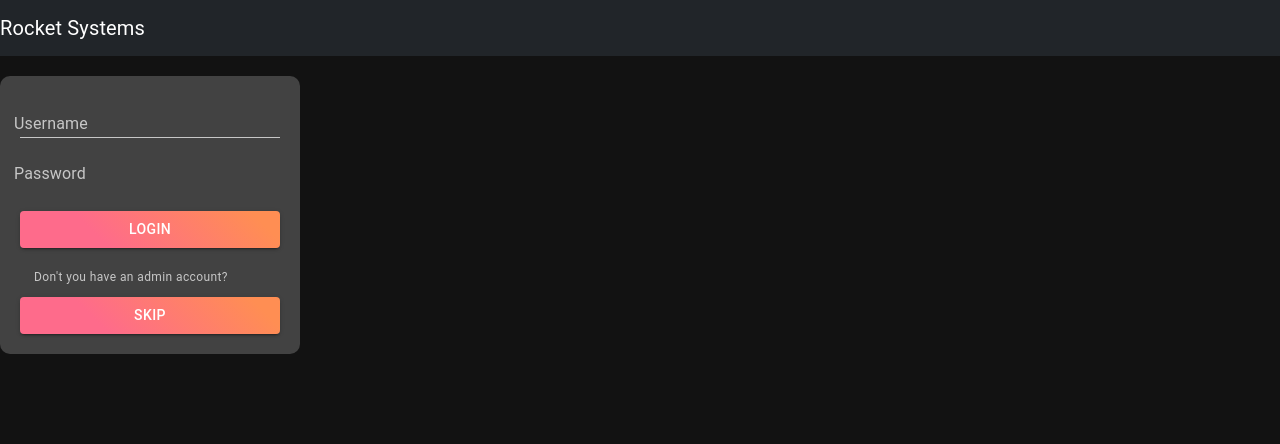
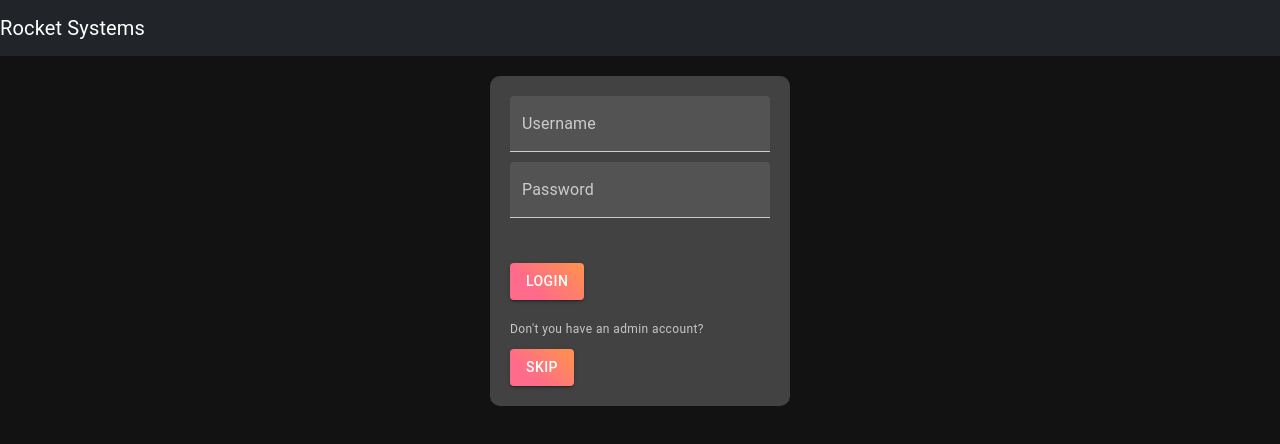
Before and after one commit to Requasar/Rocket_App, a React (Create React App) app: page /auth in a window 1280 px wide. Shown: the top 444 px of the page. Built offline with nearby package versions, Linux system fonts and the light colour scheme.

Commit message:
Bug fixes about thead error and login input error

```diff
--- a/src/components/ListRocketComponent.js
+++ b/src/components/ListRocketComponent.js
@@ -1,19 +1,23 @@
-import React, { useEffect, useState } from 'react'
-import { deleteRocket, listRocket } from '../services/RocketService'
-import { useNavigate } from 'react-router-dom'
+import React, { useEffect, useState } from 'react';
+import { deleteRocket, listRocket } from '../services/RocketService';
+import { useNavigate } from 'react-router-dom';
 import './ListRocketComponent.css';
 
 const ListRocketComponent = () => {
-
-    const [rocket, setRocket] = useState([]) // state to store the rockets we can pass the initial values with useState hook
+    const [rocket, setRocket] = useState([]); // state to store the rockets we can pass the initial values with useState hook
     const [searchTerm, setSearchTerm] = useState(""); // state to store the search term
     const [theme, setTheme] = useState("dark");
 
     const navigator = useNavigate();
 
     useEffect(() => {
-        getAllRockets(); //we call the function to get all rockets
-    }, [])
+        const token = localStorage.getItem('token');
+        if (!token) {
+            navigator('/login');
+        } else {
+            getAllRockets();
+        }
+    }, []);
 
     useEffect(() => {
         document.body.className = theme;
@@ -28,8 +32,7 @@ const ListRocketComponent = () => {
     }
 
     function addNewRocket() {
-        navigator('/rocket/add-rocket'); //Navigate hook to navigate to the add-rocket page, new page So when button clicked function calls this part and
-                                  //We went into new page which is /add-rocket
+        navigator('/rocket/add-rocket'); //Navigate hook to navigate to the add-rocket page
     }
 
     function updateRocket(id) {
@@ -77,7 +80,7 @@ const ListRocketComponent = () => {
             </div>
 
             <table className='table table-striped table-bordered'>
-                <thead> {/* table columns*/}
+                <thead>
                     <tr>
                         <th>ID</th>
                         <th>Name</th>
@@ -91,7 +94,7 @@ const ListRocketComponent = () => {
                 </thead>
                 <tbody>
                     {
-                        filteredRockets.map((rocket, index) => (
+                        filteredRockets.map((rocket) => (
                             <tr key={rocket.id}>
                                 <td>{rocket.id}</td>
                                 <td>{rocket.name}</td>
--- a/src/components/Login.js
+++ b/src/components/Login.js
@@ -1,22 +1,21 @@
 import React, { useState } from "react";
-import { FormControl, Input, Button, InputLabel, FormHelperText, CssBaseline } from "@mui/material";
+import { TextField, Button, FormHelperText, CssBaseline } from "@mui/material";
 import { ThemeProvider, createTheme } from "@mui/material/styles";
-import axios from 'axios';  // axios'ı import ettik
+import axios from 'axios';
 
 function Login() {
-
   const [username, setUsername] = useState("");
   const [password, setPassword] = useState("");
   const [error, setError] = useState('');
   const [message, setMessage] = useState('');
 
   const handleUsername = (value) => {
-    setUsername(value)
-  }
+    setUsername(value);
+  };
 
   const handlePassword = (value) => {
-    setPassword(value)
-  }
+    setPassword(value);
+  };
 
   const handleLogin = async () => {
     try {
@@ -25,27 +24,30 @@ function Login() {
         password: password,
       });
 
-      // Check for JWT token in response
       if (response.data && response.data.token) {
         setMessage('Login successful!');
-        localStorage.setItem('token', response.data.token); // Save token in localStorage
-        localStorage.setItem('currentUser', response.data.userId);  // Optionally save userId
-        localStorage.setItem('userName', username); // Optionally save username
+        localStorage.setItem('token', response.data.token);
+        localStorage.setItem('currentUser', response.data.userId);
+        localStorage.setItem('userName', username);
+        localStorage.setItem('role', response.data.role);
 
-        // Optionally, redirect to a protected route or show a success message
-        // window.location.href = '/home';  // Example redirect
+        const userRole = response.data.role;
+        if (userRole === "USER") {
+          window.location.href = 'http://localhost:3000/rocket';
+        } else if (userRole === "ADMIN") {
+          window.location.href = 'http://localhost:3000/admin';
+        }
       } else {
         setMessage('Login successful, but no token returned.');
       }
     } catch (error) {
       setError('Login failed. Please check your username and password.');
     }
-  }
+  };
 
   const handleSkip = () => {
-    // You can implement a skip functionality if necessary
     console.log("Skip login");
-  }
+  };
 
   const darkTheme = createTheme({
     palette: {
@@ -56,7 +58,7 @@ function Login() {
   return (
     <ThemeProvider theme={darkTheme}>
       <CssBaseline />
-      <FormControl
+      <div
         style={{
           width: "300px",
           margin: "20px auto",
@@ -65,11 +67,24 @@ function Login() {
           borderRadius: "10px",
         }}
       >
+        <TextField
+          label="Username"
+          variant="filled"
+          fullWidth
+          value={username}
+          onChange={(e) => setUsername(e.target.value)}
+          style={{ marginBottom: 10 }}
+        />
 
-        <InputLabel style={{top:20}}>Username</InputLabel>
-        <Input style={{ marginTop: 10 }} value={username} onChange={(e) => setUsername(e.target.value)} />
-        <InputLabel style={{ top: 70 }}>Password</InputLabel>
-        <Input style={{ top: 40 }} value={password} onChange={(e) => setPassword(e.target.value)} type="password" />
+        <TextField
+          label="Password"
+          variant="filled"
+          type="password"
+          fullWidth
+          value={password}
+          onChange={(e) => setPassword(e.target.value)}
+          style={{ marginBottom: 20 }}
+        />
 
         <Button
           variant="contained"
@@ -77,17 +92,28 @@ function Login() {
             marginTop: 25,
             background: "linear-gradient(45deg, #FE6B8B 30%, #FF8E53 90%)",
             color: "white",
-          }} onClick={handleLogin}>Login</Button>
+          }}
+          onClick={handleLogin}
+        >
+          Login
+        </Button>
 
         {error && <p style={{ color: 'red' }}>{error}</p>}
         {message && <p style={{ color: 'green' }}>{message}</p>}
 
         <FormHelperText style={{marginTop: 20}}>Don't you have an admin account?</FormHelperText>
-        <Button variant="contained"
-        style={{marginTop: 10,
+        <Button
+          variant="contained"
+          style={{
+            marginTop: 10,
             background: "linear-gradient(45deg, #FE6B8B 30%, #FF8E53 90%)",
-        color: "white"}} onClick={handleSkip}>Skip</Button>
-      </FormControl>
+            color: "white"
+          }}
+          onClick={handleSkip}
+        >
+          Skip
+        </Button>
+      </div>
     </ThemeProvider>
   );
 }
```
Also changed, not shown: src/components/ListRocketComponent.css (line endings or trailing spaces). Lines whose indentation alone changed are shown as unchanged.
